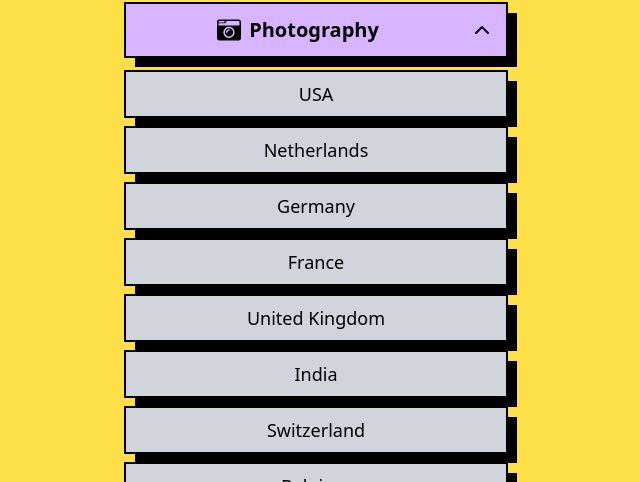
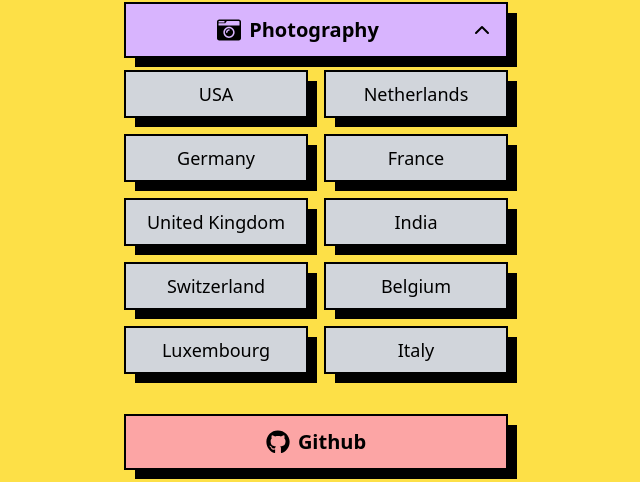
Before and after one commit to pranavsetty/personal-website, a React (Vite) app: page / in a window 1280 px wide. Both pictures are taken after a click on the link "Photography". Shown: the part 318-800 px from the top of the page, without its empty margins (324-964 px from the left). Built offline with nearby package versions, Linux system fonts and the light colour scheme.

Commit message:
Add emojis + two countries per row

```diff
--- a/src/App.jsx
+++ b/src/App.jsx
@@ -127,12 +127,12 @@ function Home() {
                 </div>
               </a>
               {hasDropdown && showCountries && (
-                <div className="mt-3 space-y-2 text-center">
+                <div className="mt-3 grid grid-cols-2 gap-4 text-center">
                   {countries.map((country, idx) => (
                     <div
                       key={idx}
                       onClick={() => navigate(`/photos/${country}`)}
-                      className="cursor-pointer w-80 sm:w-96 mx-auto bg-gray-300 text-lg py-2 border-2 border-black shadow-custom hover:shadow-none transition-all hover:translate-x-1 hover:translate-y-1"
+                      className="cursor-pointer w-full bg-gray-300 text-lg py-2 border-2 border-black shadow-custom hover:shadow-none transition-all hover:translate-x-1 hover:translate-y-1"
                     >
                       {country}
                     </div>
```
Also changed, not shown: 96 other files (tests, documents, lock files or other folders).
